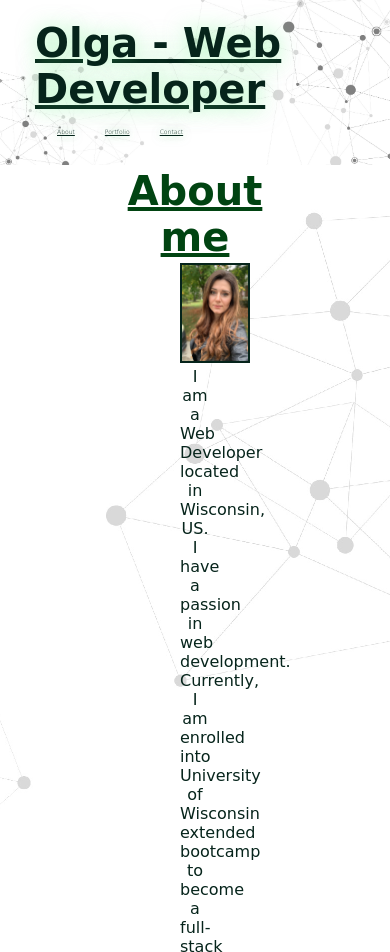
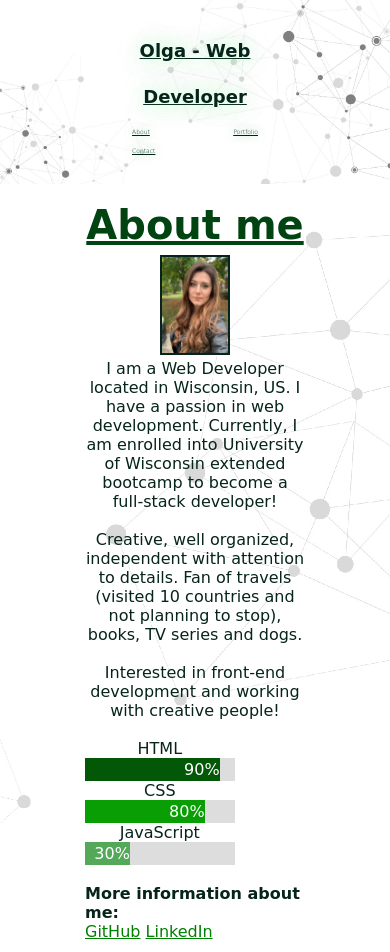
Before and after one commit to smolyakova30/Professional--Portfolio, a plain HTML site: page index.html in a window 390 px wide. Shown: the top 952 px of the page. Drawn offline with Linux system fonts and the light colour scheme.

Commit message:
fixed @media for about me section

```diff
--- a/style.css
+++ b/style.css
@@ -134,7 +134,7 @@ header {
 }
 
 .links {
-    text-align: center;
+    text-align: left;
 }
 
 .links a:hover {
@@ -291,8 +291,26 @@ header {
     flex-direction: column;
 }
 
+header {
+  padding: 20px 110px;
+  justify-content: center;
+}
+
+header h1 {
+  text-align: center;
+}
+h1 a {
+  font-size: large;
+}
+
+section {
+  padding: 0 80px;
+}
+
 .about-me {
-    text-align: center;
+  padding: 10px;
+  min-width: 400px;
+  text-align: center;
 }
 .about-me-info {
     flex-direction: column;
```
